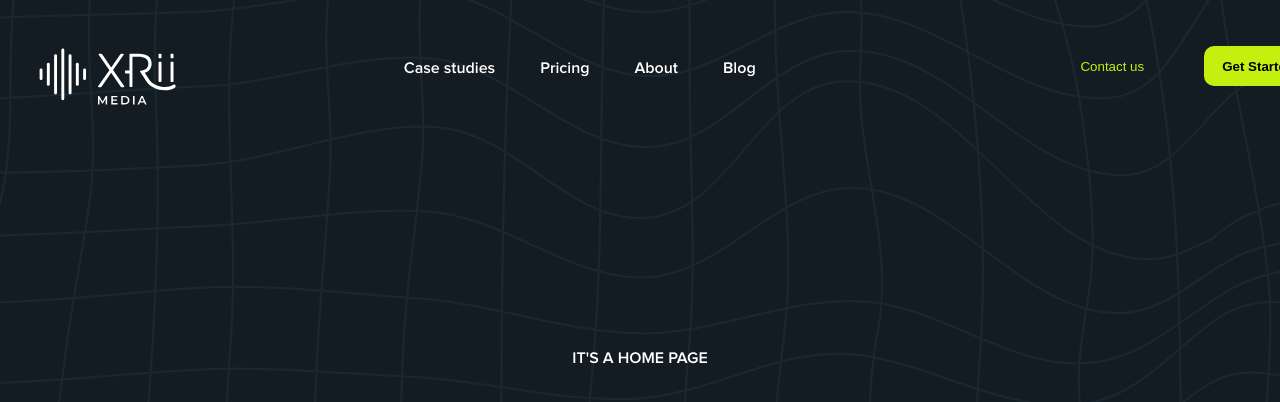
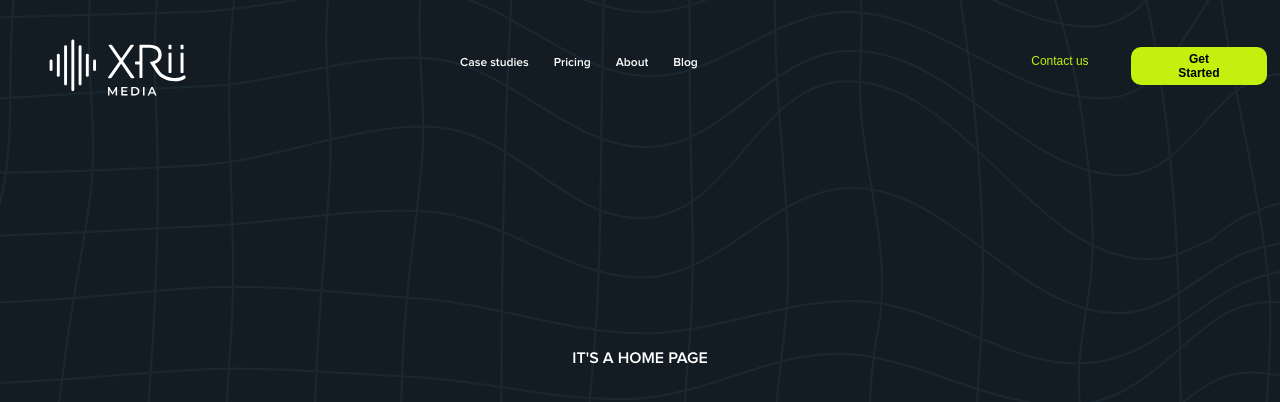
Before and after one commit to olenakorol1708/my-react-app, a React (Vite) app: page / in a window 1280 px wide. Shown: the top 402 px of the page. Built offline with nearby package versions, Linux system fonts and the light colour scheme.

Commit message:
Added include-media library, aded styles for tablet

```diff
--- a/package.json
+++ b/package.json
@@ -13,6 +13,7 @@
     "@types/react-router": "^5.1.20",
     "@types/react-router-dom": "^5.3.3",
     "antd": "^5.20.0",
+    "include-media": "^2.0.0",
     "react": "^18.3.1",
     "react-dom": "^18.3.1",
     "react-router-dom": "^6.26.0"
--- a/src/App.scss
+++ b/src/App.scss
@@ -1,4 +1,7 @@
 @import './Styles/variables.scss';
+@import "include-media/dist/include-media";
+
+
 
 #root {
   max-width: 1442px;
--- a/src/Components/FirstScreen/Net-component/style.scss
+++ b/src/Components/FirstScreen/Net-component/style.scss
@@ -1,3 +1,8 @@
+@import "include-media/dist/include-media";
+
+
+$breakpoints: (phone: 320px, tablet: 768px, desktop: 1024px);
+
 .net-component {
     position: fixed;
     top: 0;
@@ -15,21 +20,21 @@
         height: 100%;
 
 
-        @media(max-width:1400px) {
+        @include media(">=desktop") {
             top: -15%;
             left: -48%;
             width: 200%;
             height: 100%;
         }
 
-        @media(max-width:1200px) {
+        @media(max-width:1240px) {
             top: -15%;
             left: -15%;
             width: 170%;
             height: 100%;
         }
 
-        @media(max-width:768px) {
+        @include media("<=tablet") {
             top: -34%;
             left: -20%;
             width: 140%;
@@ -37,7 +42,7 @@
 
         }
 
-        @media(max-width:480px) {
+        @include media("<=phone") {
             top: -45%;
             left: -25%;
             width: 150%;
--- a/src/Components/Header/style.scss
+++ b/src/Components/Header/style.scss
@@ -1,4 +1,8 @@
 @import "../../Styles/variables.scss";
+@import "include-media/dist/include-media";
+
+
+$breakpoints: (phone: 320px, tablet: 768px, desktop: 1024px);
 
 .header_container {
     max-width: px-to-rem(1413px);
@@ -15,14 +19,14 @@
         display: flex;
         max-height: 100%;
         padding-top: px-to-rem(18px);
-        margin-right:px-to-rem(160px)
+        margin-right: px-to-rem(160px)
     }
 
     .header_navigation {
         display: flex;
         gap: px-to-rem(35px);
         align-items: center;
-        margin-right:px-to-rem(180px);
+        margin-right: px-to-rem(180px);
         font-size: $main-font;
         font-weight: 400;
     }
@@ -52,4 +56,46 @@
             font-weight: 800;
         }
     }
+
+    @include media(">=tablet") {
+
+        padding: px-to-rem(20px) px-to-rem(10px);
+
+        .header_logo {
+            max-height: 70%;
+            margin-right: 0px;
+            padding-top: 0;
+
+        }
+
+        .header_navigation {
+            gap: px-to-rem(15px);
+            margin-right: 0px;
+            font-size: px-to-rem(12px);
+            margin-bottom: px-to-rem(10px)
+        }
+
+        .header_actions {
+            gap: px-to-rem(5px);
+            margin-right: px-to-rem(35px);
+
+
+            .contact-button_header {
+                width: 100%;
+                text-align: center;
+                font-size: px-to-rem(12px);
+                padding: px-to-rem(25px) px-to-rem(35px) px-to-rem(35px);
+            }
+
+            .get-started-button_header {
+                width: 100%;
+                text-align: center;
+                padding: px-to-rem(5px) px-to-rem(38px) px-to-rem(5px);
+                font-size: px-to-rem(12px);
+                font-weight: 600;
+
+            }
+
+        }
+    }
 }
```
Also changed, not shown: 1 other file (tests, documents, lock files or other folders).
